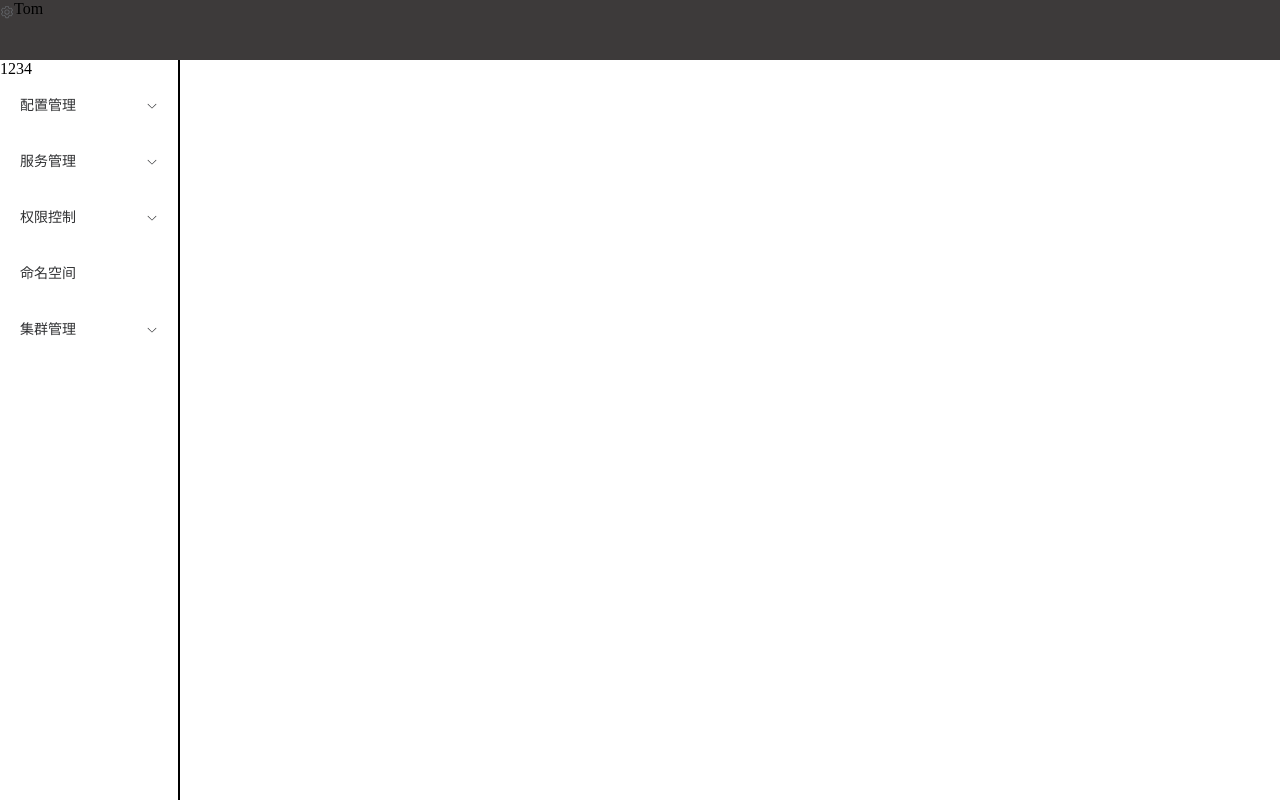
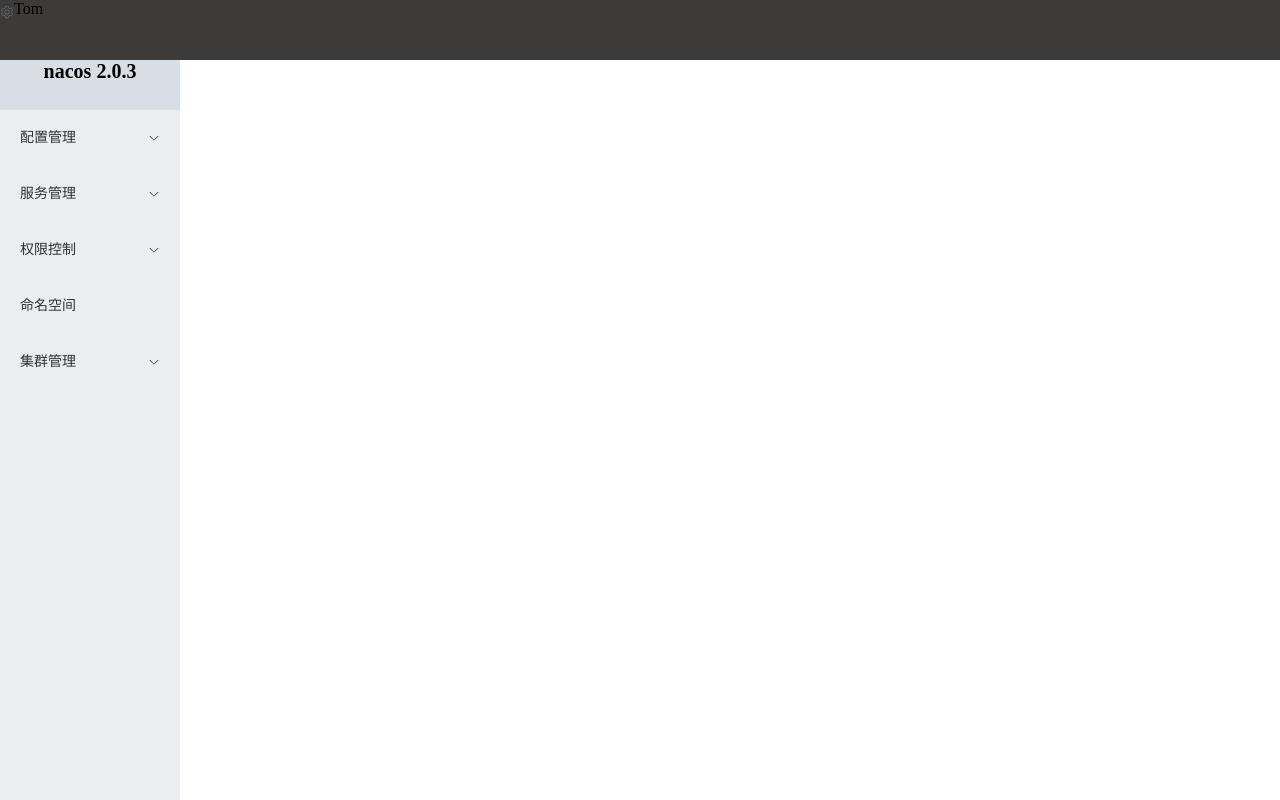
Before and after one commit to fushindcw/nacos-ui-vue, a Vue app: page / in a window 1280 px wide. Built offline with nearby package versions, Linux system fonts and the light colour scheme.

Commit message:
v202204080920

```diff
--- a/src/layouts/Menu.vue
+++ b/src/layouts/Menu.vue
@@ -1,8 +1,8 @@
 <template>
   <div class="menu">
-    <el-row>
-      <el-col :span="1"><div class="grid-content bg-purple-dark" />1234</el-col>
-    </el-row>
+    <div class="menu-title">
+      <span>nacos 2.0.3</span>
+    </div>
     <el-scrollbar>
       <el-menu>
         <template
@@ -72,11 +72,38 @@ export default {
 </script>
 
 <style lang="scss" scoped>
-.menu{
+.menu {
   height: 100%;
-  border-right: solid 2px black;
+  // border-right: solid 1px rgb(187, 179, 179);
+  background-color: #ebedf1;
 }
-aside,ul{
+aside,
+ul,
+li {
+  $font-size: 18px;
   border-right: none;
+  background-color: #ebedf1;
+  li {
+    background-color: #ebedf1;
+    :hover {
+      background-color: #f2f3f7;
+    }
+  }
+  :hover {
+    background-color: #f2f3f7;
+  }
+}
+.menu-title {
+  width: 100%;
+  height: 50px;
+  background-color: #d9dee4;
+  span {
+    display: block;
+    width: 100%;
+    height: 100%;
+    text-align: center;
+    font-size: 20px;
+    font-weight: bold;
+  }
 }
 </style>
```
